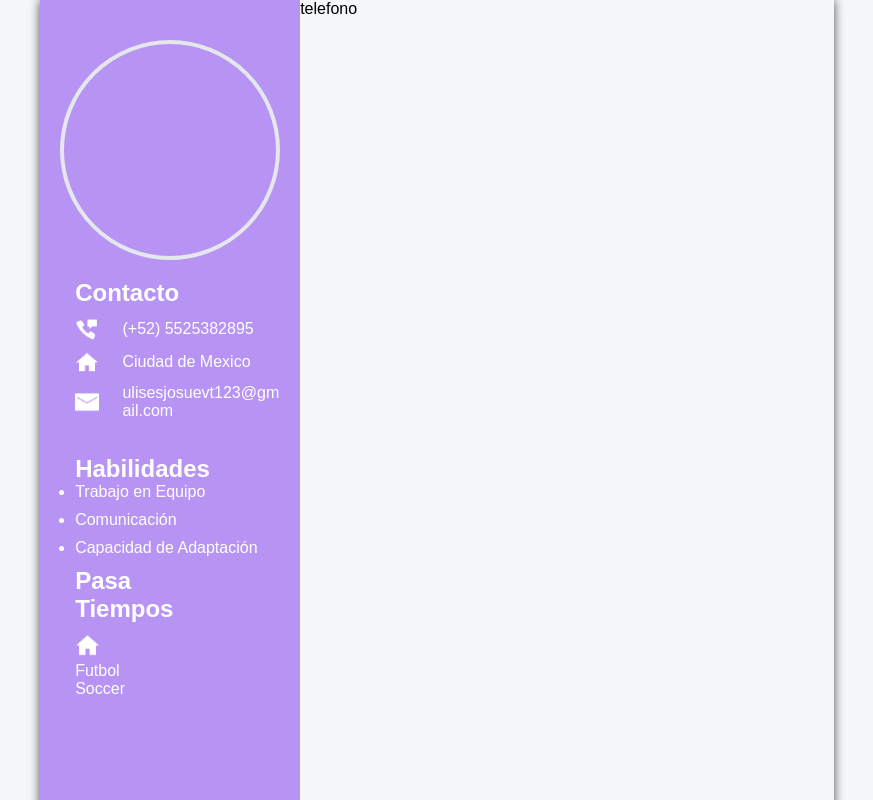
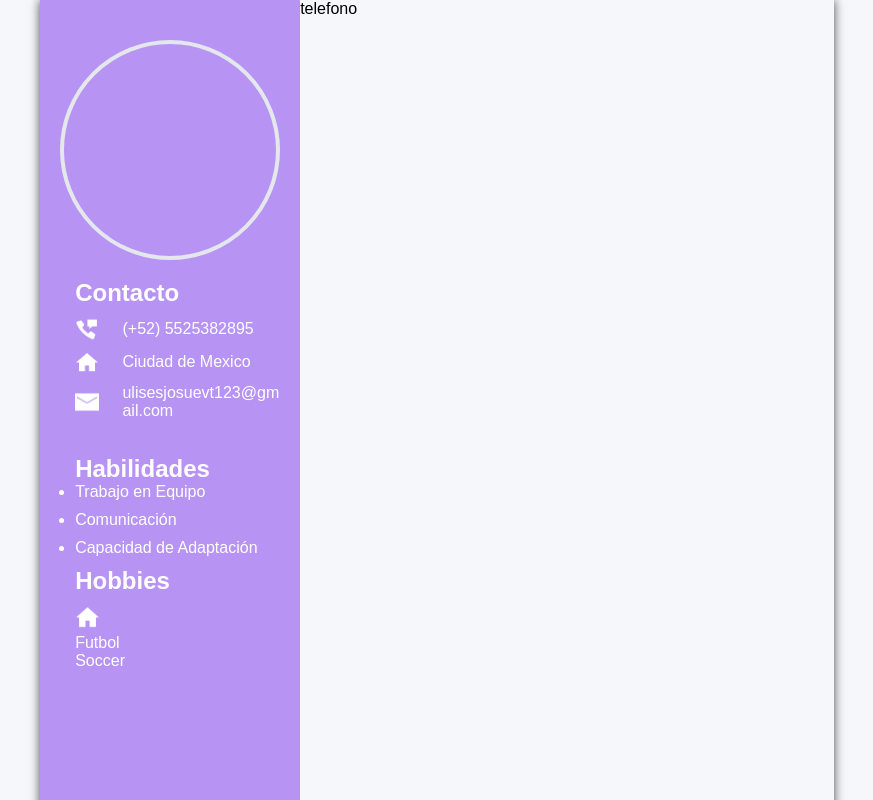
Before and after one commit to JosueVillegas19/8SISCMA2024, a plain HTML site: page Curriculum/Curriculum.html in a window 1280 px wide. Shown: the top 800 px of the page, without its empty margins (203-1076 px from the left). Drawn offline with Linux system fonts and the light colour scheme.

Commit message:
Curriculum

```diff
--- a/Curriculum/Curriculum.html
+++ b/Curriculum/Curriculum.html
@@ -45,7 +45,7 @@
             </div>
 
             <div class="PasaTiempo">
-                <h2>Pasa Tiempos</h2>
+                <h2>Hobbies</h2>
                 <div class="logo">
                     <div>
                         <img src="./imagenes/icons8-casa-480.png" alt="" style="width: 50%; height: auto;">
```
